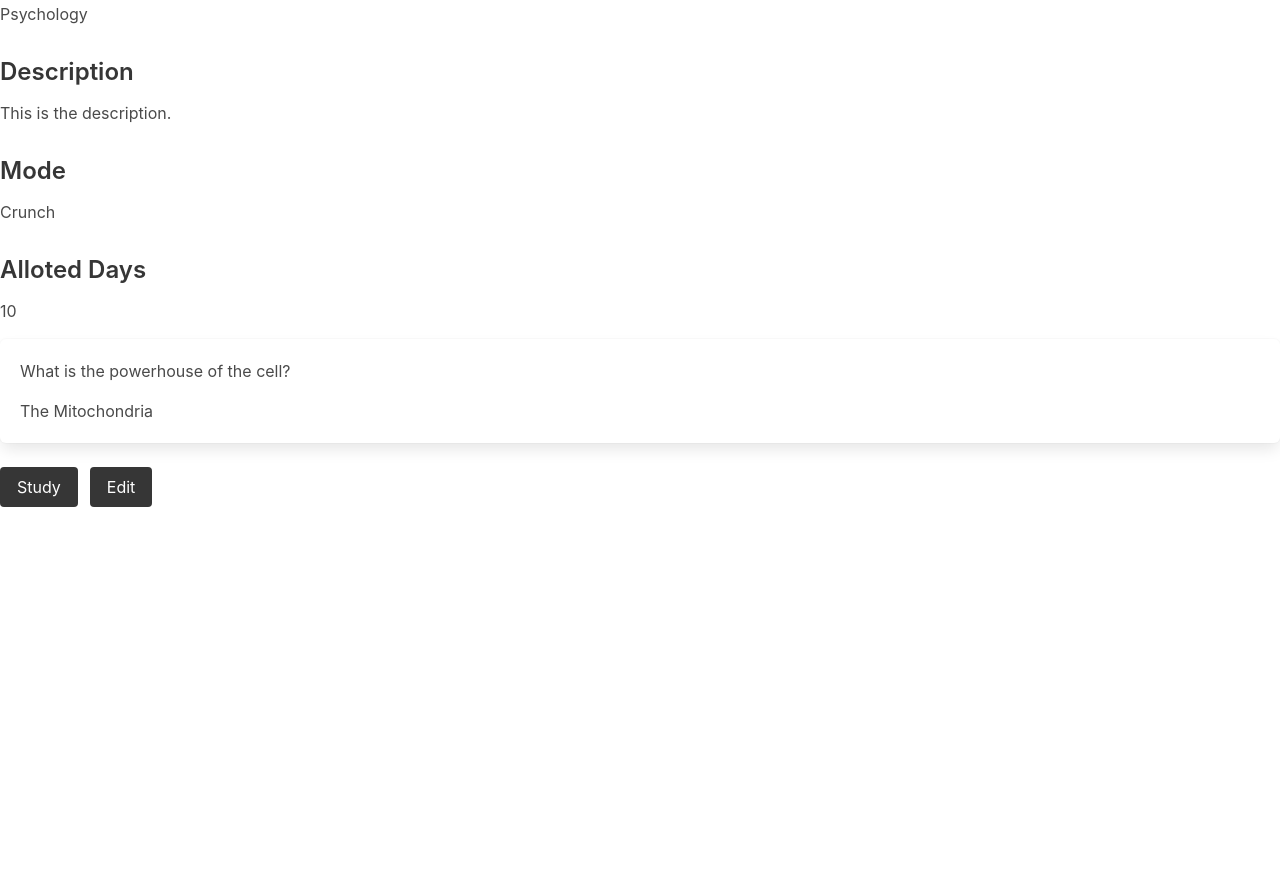
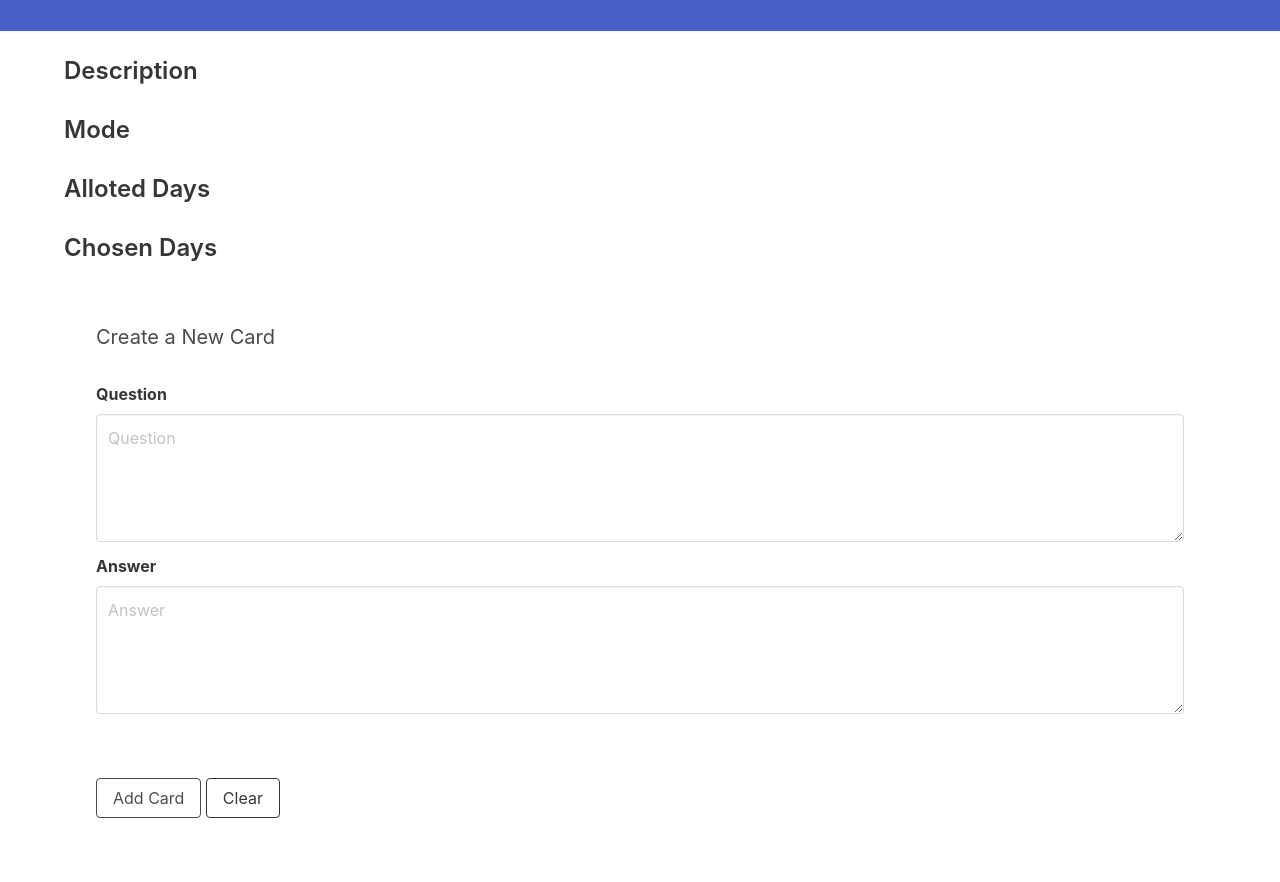
Before and after one commit to Naimy441/tsa-education-app, an Electron app: page src/html/view_set.html in a window 1280 px wide. Shown: the part 436-1318 px from the top of the page. Before the commit the page ends 943 px from the top, so only its background shows below. Drawn offline with nearby package versions, Linux system fonts and the light colour scheme; no server answers.

Commit message:
finished

```diff
--- a/src/html/view_set.html
+++ b/src/html/view_set.html
@@ -1,25 +1,70 @@
 <!DOCTYPE html>
 <html>
+
 <head>
   <meta charset="UTF-8">
   <meta name="viewport" content="width=device-width, initial-scale=1">
   <title>LoveToLearn</title>
   <link rel="stylesheet" href="https://cdn.jsdelivr.net/npm/bulma@0.9.4/css/bulma.min.css">
-    <script defer src="../scripts/study.js"></script>
+  <script defer src="../scripts/view_set.js"></script>
   <style>
     .center {
       display: flex;
       justify-content: center;
       align-items: center;
     }
+
     #logo {
       cursor: pointer;
     }
+
     ::-webkit-scrollbar {
       display: none;
     }
+
+    .content {
+      margin-top: 2%;
+      margin-bottom: 2%;
+      margin-right: 5%;
+      margin-left: 5%
+    }
+
+    #create-card-label {
+      margin-top: 2.5%;
+      margin-right: 7.5%;
+      margin-left: 7.5%;
+      margin-bottom: 2%;
+    }
+
+    .form-group, .control-buttons {
+      margin-top: 2.5%;
+      margin-right: 7.5%;
+      margin-left: 7.5%;
+      margin-bottom: 5%;
+    }
+
+    #cards {
+      margin-top: 3.5%;
+      margin-bottom: 5%;
+      margin-right: 5%;
+      margin-left: 5%
+    }
+
+    .delete {
+      float: right;
+    }
+
+    p {
+      word-wrap: break-word;
+      white-space: pre-wrap;
+    }
+
+    .underline {
+      text-decoration: underline;
+    }
   </style>
 </head>
+
 <body>
 
   <section class="hero has-background-black">
@@ -34,38 +79,48 @@
 
   <section class="hero is-link">
     <div class="hero-body">
-        <p class="title">
+      <p id="title" class="title">
         🎓 Study - Category
       </p>
     </div>
   </section>
 
-    <div class="content">
-        <h3>Category</h3>
-        <p id="category">Psychology</p>
-        <h3>Description</h3>
-        <p id="description">This is the description.</p>
+  <div id="info" class="content">
+    <h3 id="description-label">Description</h3>
+    <p id="description"></p>
     <h3>Mode</h3>
-        <p id="mode">Crunch</p>
-        <h3>Alloted Days</h3>
-        <p id="alloted-days">10</p>
+    <p id="mode"></p>
+    <h3 id="alloted-days-label">Alloted Days</h3>
+    <p id="alloted-days"></p>
+    <h3 id="days-label">Chosen Days</h3>
+    <p id="days"></p>
+  </div>
+  <div id="cards"></div>
 
-        <div class="box">
-          <div class="content">
-            <p id="question">What is the powerhouse of the cell?</p>
-            <p id="answer">The Mitochondria</p>
+  <p id="create-card-label" class="subtitle">Create a New Card</p>
+  <div class="form-group">
+    <div class="field">
+      <label class="label">Question</label>
+      <div class="control">
+        <textarea id="question" class="textarea" placeholder="Question"></textarea>
+      </div>
+    </div>
+    <div class="field">
+      <label class="label">Answer</label>
+      <div class="control">
+        <textarea id="answer" class="textarea" placeholder="Answer"></textarea>
+      </div>
     </div>
   </div>
 
-      </div>
-
+  <div class="control-buttons">
     <div class="field is-grouped">
       <div class="control">
-          <button class="button is-dark">Study</button>
+        <button id="add_cards" class="button is-warning is-inverted is-outlined">Add Card</button>
+        <button id="clear" class="button is-dark is-outlined">Clear</button>
       </div>
-        <div class="control">
-          <button class="button is-dark is-light">Edit</button>
     </div>
   </div>
 </body>
+
 </html>
```
Lines whose indentation alone changed are shown as unchanged.
